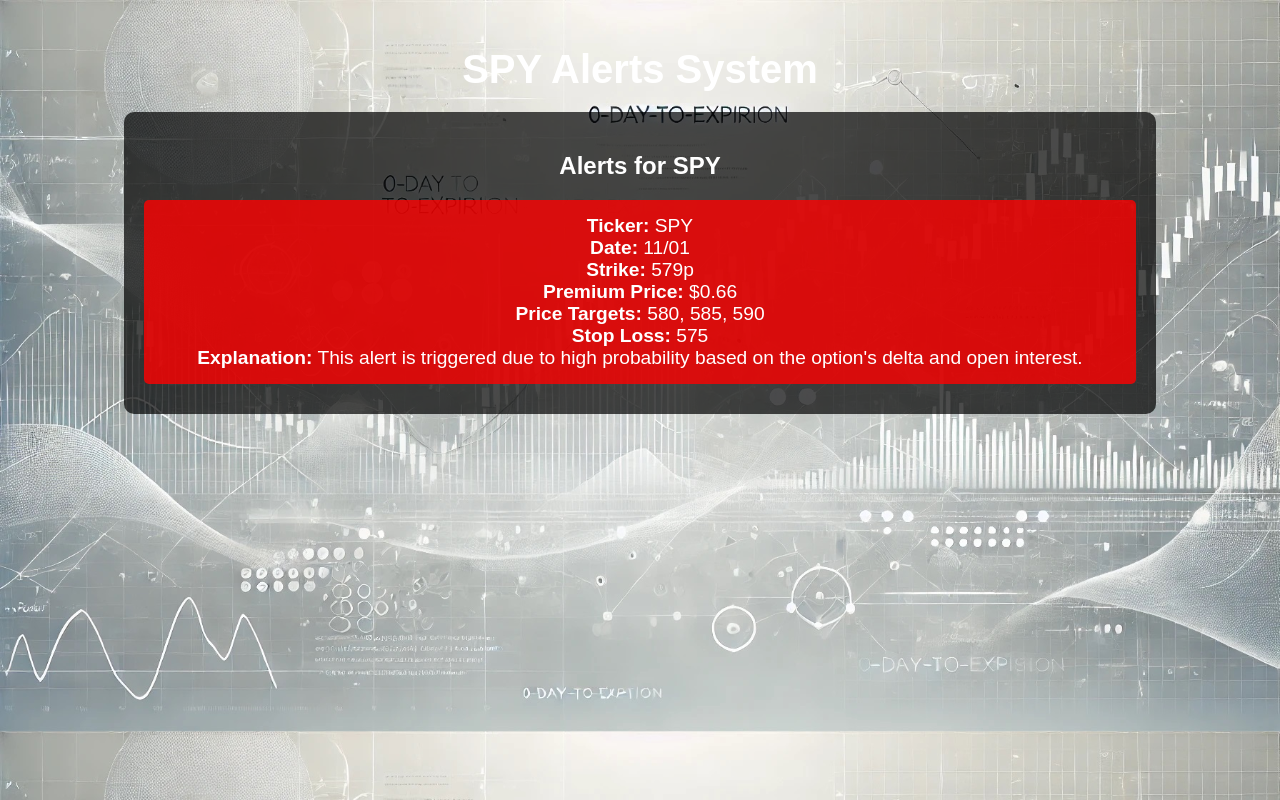
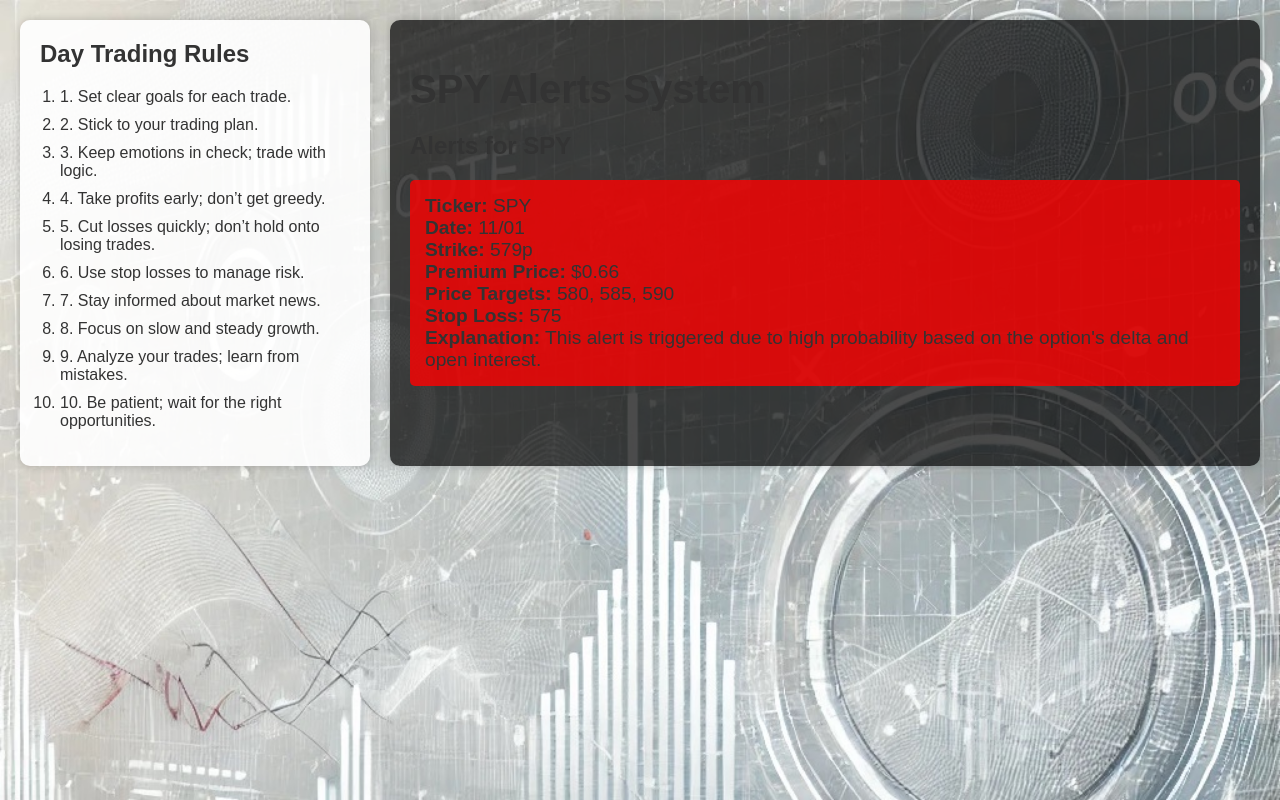
Before and after one commit to codlhun/alerts, a plain HTML site: page index.html in a window 1280 px wide. Drawn offline with Linux system fonts and the light colour scheme.

Commit message:
Update index.html

```diff
--- a/index.html
+++ b/index.html
@@ -6,13 +6,30 @@
     <title>SPY Alerts</title>
     <style>
         body {
-            background-image: url('background.jpg'); /* Add your background image here */
+            background-image: url('whitebg.jpg'); /* Add your background image here */
             background-size: cover;
-            color: #ffffff;
+            color: #333;
             font-family: Arial, sans-serif;
-            text-align: center;
             margin: 0;
             padding: 20px;
+            display: flex; /* Using flex to create a sidebar layout */
+        }
+
+        #rules {
+            width: 25%; /* Width for the rules section */
+            padding: 20px;
+            background: rgba(255, 255, 255, 0.9); /* Semi-transparent white */
+            border-radius: 10px;
+            margin-right: 20px;
+            box-shadow: 0 0 10px rgba(0, 0, 0, 0.2);
+        }
+
+        #alerts {
+            flex: 1; /* Fill the remaining space */
+            background: rgba(0, 0, 0, 0.7);
+            border-radius: 10px;
+            padding: 20px;
+            box-shadow: 0 0 10px rgba(0, 0, 0, 0.2);
         }
 
         h1 {
@@ -20,12 +37,8 @@
             margin-bottom: 20px;
         }
 
-        #alerts {
-            background: rgba(0, 0, 0, 0.7);
-            border-radius: 10px;
-            padding: 20px;
-            margin: 0 auto;
-            width: 80%;
+        h2 {
+            margin-top: 0;
         }
 
         .alert {
@@ -35,12 +48,38 @@
             padding: 15px;
             font-size: 1.2em;
         }
+
+        ol {
+            padding-left: 20px; /* Indent the list */
+        }
+
+        li {
+            margin: 10px 0; /* Space between list items */
+        }
     </style>
 </head>
 <body>
 
-    <h1>SPY Alerts System</h1>
-    <div id="alerts"></div>
+    <div id="rules">
+        <h2>Day Trading Rules</h2>
+        <ol>
+            <li>1. Set clear goals for each trade.</li>
+            <li>2. Stick to your trading plan.</li>
+            <li>3. Keep emotions in check; trade with logic.</li>
+            <li>4. Take profits early; don’t get greedy.</li>
+            <li>5. Cut losses quickly; don’t hold onto losing trades.</li>
+            <li>6. Use stop losses to manage risk.</li>
+            <li>7. Stay informed about market news.</li>
+            <li>8. Focus on slow and steady growth.</li>
+            <li>9. Analyze your trades; learn from mistakes.</li>
+            <li>10. Be patient; wait for the right opportunities.</li>
+        </ol>
+    </div>
+
+    <div id="alerts">
+        <h1>SPY Alerts System</h1>
+        <div id="alertMessages"></div>
+    </div>
 
     <script>
         const apiKey = "UZFB4jqfuaDsDFKfwN4PCokemAXBwqLM"; // Your Polygon.io API key
@@ -89,7 +128,7 @@
 
         // Process and display options data
         const processOptionsData = (data, symbol) => {
-            const alertsDiv = document.getElementById("alerts");
+            const alertsDiv = document.getElementById("alertMessages");
 
             // Create a header for the symbol
             const symbolHeader = document.createElement("h2");
@@ -121,7 +160,7 @@
 
         // Fetch data for SPY every minute
         setInterval(() => {
-            document.getElementById("alerts").innerHTML = ""; // Clear previous alerts
+            document.getElementById("alertMessages").innerHTML = ""; // Clear previous alerts
             fetchOptionsData("SPY"); // Only fetching SPY
         }, 60000);
 
```
